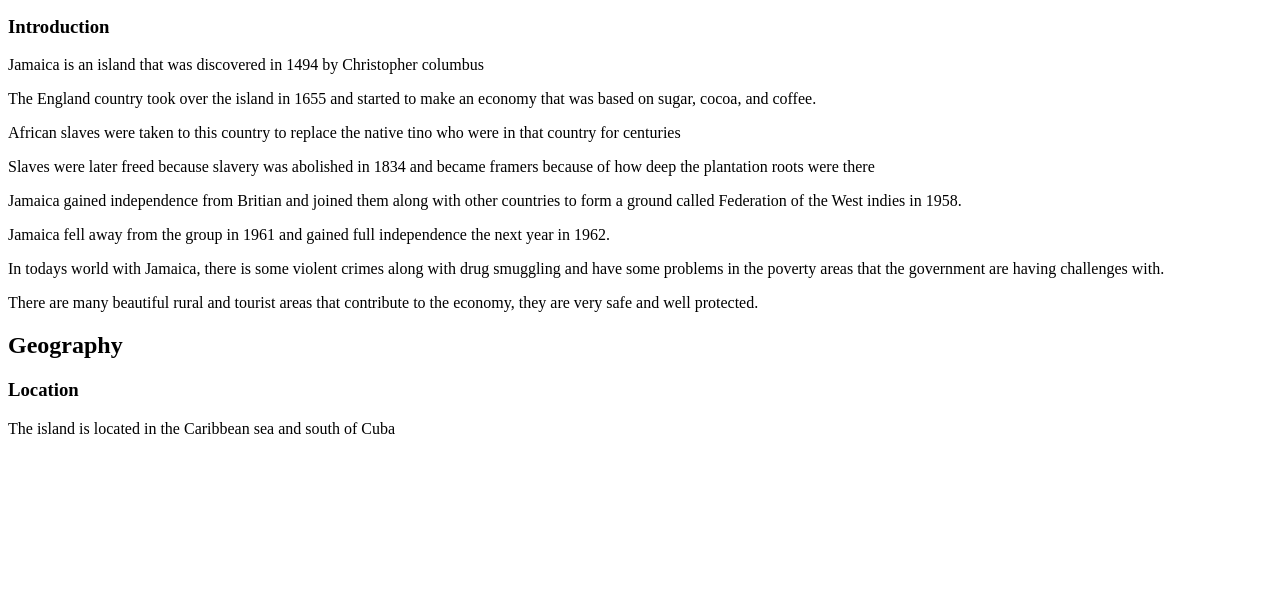
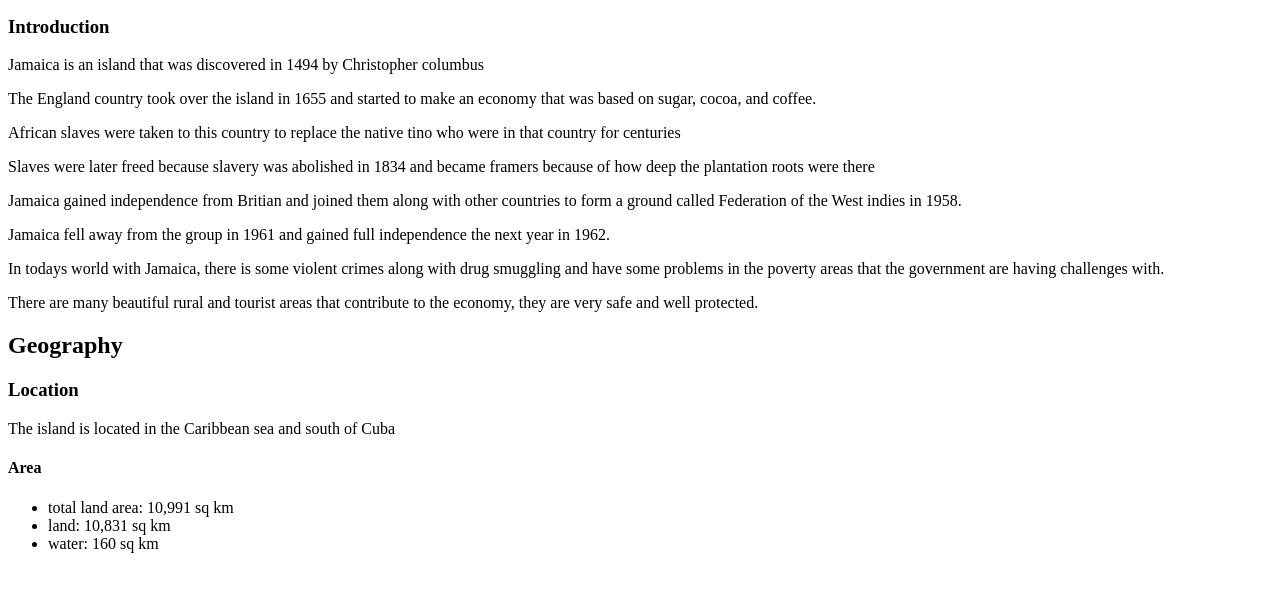
Before and after one commit to dantedjUM/dantedjUM.github.io, a plain HTML site: page Jamaica.html in a window 1280 px wide. Shown: the part 135-726 px from the top of the page. Drawn offline with Linux system fonts and the light colour scheme.

Commit message:
Update Jamaica.html

```diff
--- a/Jamaica.html
+++ b/Jamaica.html
@@ -37,6 +37,13 @@
             <h3>Location</h3>
             <p>The island is located in the Caribbean sea and south of Cuba</p>
 
+            <h4>Area</h4>
+            <ul>
+              <li>total land area: 10,991 sq km</li>
+              <li>land: 10,831 sq km</li>
+              <li>water: 160 sq km</li>
+            </ul>
+
 
 
 
```
